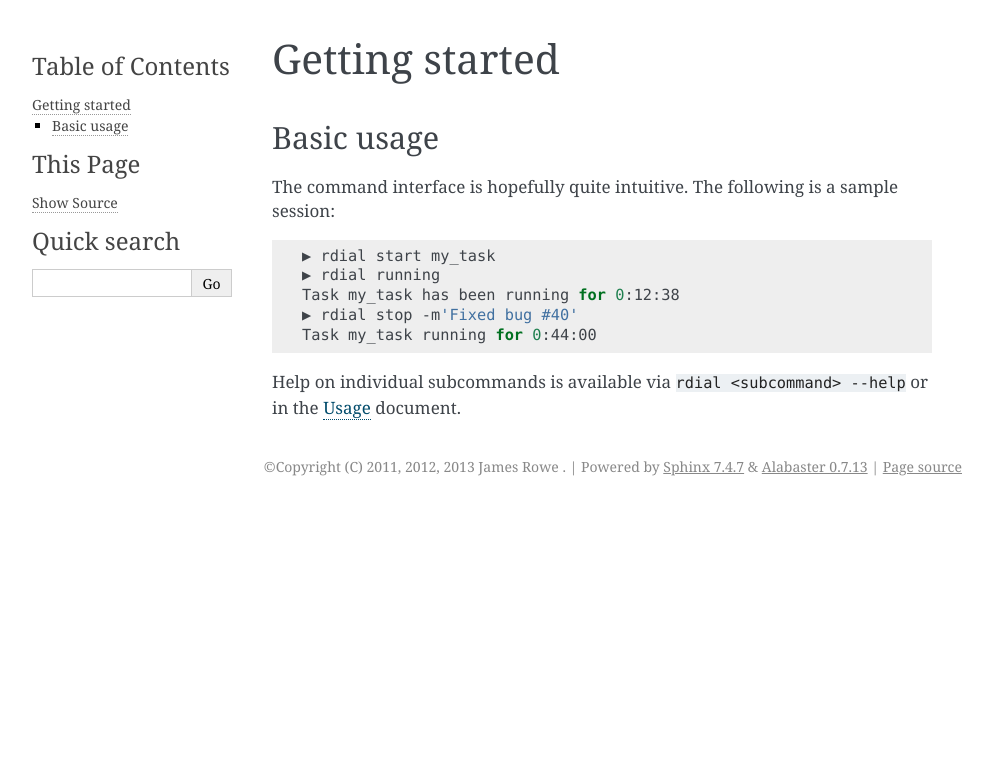
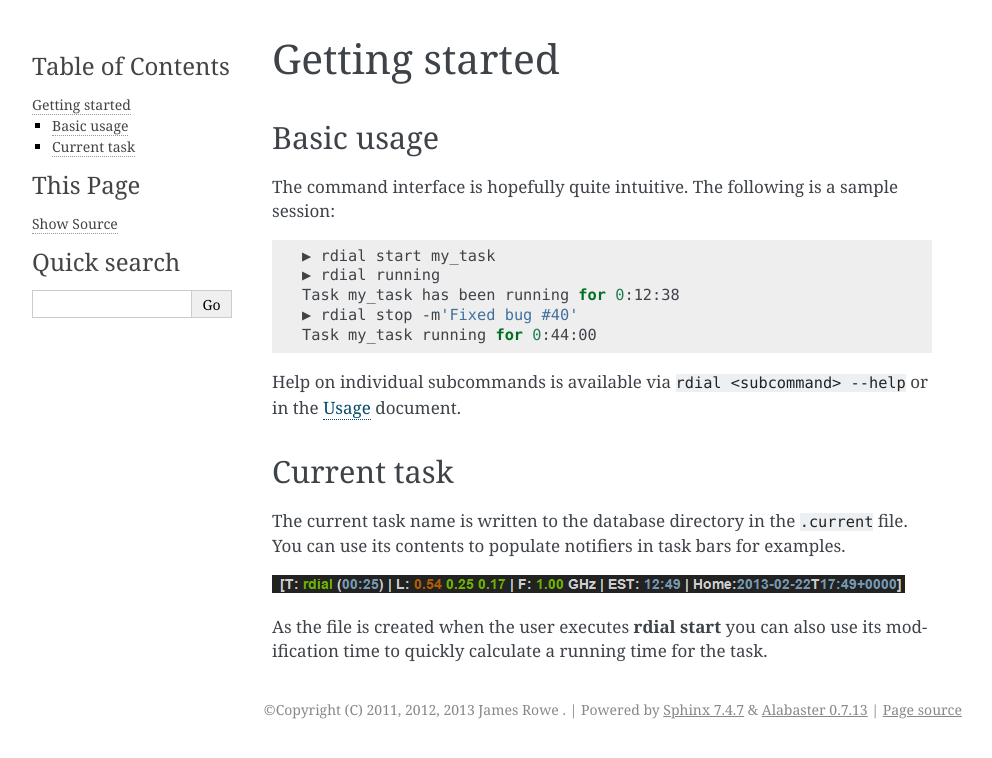
Before and after one commit to JNRowe/rdial, a Sphinx documentation site: the page built from doc/getting_started.rst, in a window 1280 px wide. Shown: the top 758 px of the page, without its empty margins (148-1140 px from the left). Built offline with Sphinx 7.4.7, drawn with Linux system fonts in a browser that asks for light colours.

Commit message:
Added current task example to getting started doc.

```diff
--- a/doc/getting_started.rst
+++ b/doc/getting_started.rst
@@ -17,3 +17,16 @@ session:
 
 Help on individual subcommands is available via ``rdial <subcommand> --help`` or
 in the :doc:`usage` document.
+
+Current task
+------------
+
+The current task name is written to the database directory in the
+:file:`.current` file.  You can use its contents to populate notifiers in task
+bars for examples.
+
+.. image:: images/dwm-taskbar.png
+   :alt: Current task display example
+
+As the file is created when the user executes :command:`rdial start` you can
+also use its modification time to quickly calculate a running time for the task.
```
Also changed, not shown: doc/images/dwm-taskbar.png (added).
